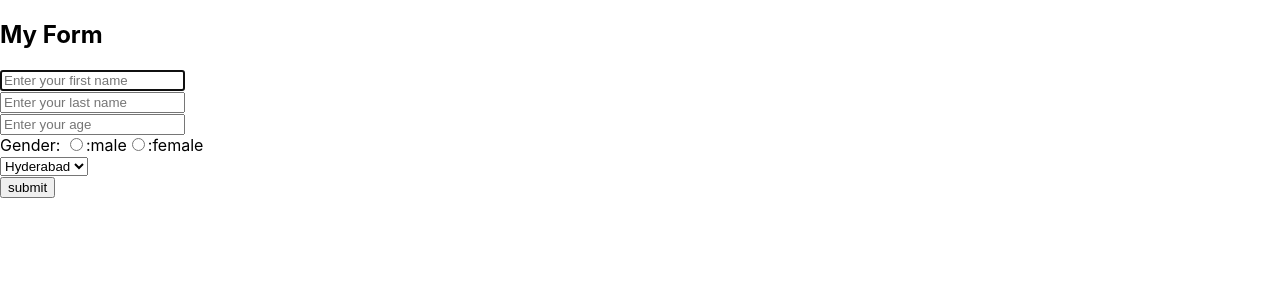
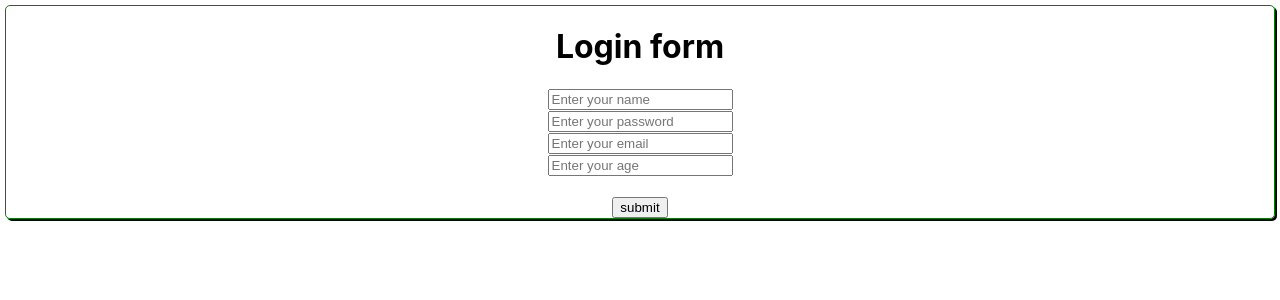
Before and after one commit to bhushanamvenkatesh/myapp, a React (Create React App) app: page / in a window 1280 px wide. Shown: the top 300 px of the page. Built offline with nearby package versions, Linux system fonts and the light colour scheme.

Commit message:
consoled formdata usikng useformik method 1

```diff
--- a/package.json
+++ b/package.json
@@ -8,6 +8,7 @@
     "@testing-library/user-event": "^13.5.0",
     "axios": "^1.6.7",
     "bootstrap": "^5.3.2",
+    "formik": "^2.4.5",
     "react": "^18.2.0",
     "react-dom": "^18.2.0",
     "react-scripts": "5.0.1",
--- a/src/Liginform.jsx
+++ b/src/Liginform.jsx
@@ -1,53 +1,31 @@
-import React, { useEffect } from "react";
+import React from "react";
+import { useFormik } from "formik";
 
-function Loginform() {
-
-    useEffect(()=>{
-        document.querySelector('input').focus()
-    },[])
-
-    const iref2=React.useRef()
-    const iref3=React.useRef()
-    const iref4=React.useRef()
-
-    function change(e,ref){
-        return e.key=="Enter"&& ref.current.focus()
-    }
-
-    function get(s){
-        console.log(document.getElementsByName('myform'))
-    }
+function Loginfrom() {
+    let myformdata = useFormik({
+        initialValues: {
+            'fname': "",
+            'pass': "",
+            'email': "",
+            'age': ""
+        },
+        onSubmit: (fd) => {
+            console.log('submit',fd)
+        }
+    })
 
 
-    return <>
-        <div>
-            <h2>My Form</h2>
-            <form name='myform' onClick={(e)=>e.preventDefault()}>
-                <input type="text" name='fname' placeholder="Enter your first name" onKeyUp={(e)=>change(e,iref2)}/> <br />
-                <input type="text" ref={iref2} name='lname' placeholder="Enter your last name" onKeyUp={(e)=>change(e,iref3)}/> <br />
-                <input type="number" ref={iref3} name='age' placeholder="Enter your age" /><br />
-                Gender: <input type="radio" name='gender' />:male<input type="radio" name='gender'/>:female
-                <br />
-                <select value='city'>
-                    <option value="hyderabad" name='city'>Hyderabad</option>
-                    <option value="vijayawada" name='city'>vijayawada</option>
-                    <option value='bengalore' name='city'>Bengalore</option>
-                    <option value="chennai" name='city'>Chennai</option>
-
-                </select>
-                <br />
-                <button onSubmit={(e)=>console.log(e)}>submit</button>
+    return <div className="my-form">
+        <h1>Login form</h1>
+        <form onSubmit={myformdata.handleSubmit}>
+            <input type="text" name='fname' placeholder="Enter your name" onChange={myformdata.handleChange} /> <br />
+            <input type="password" name='pass' placeholder="Enter your password" onChange={myformdata.handleChange} /> <br />
+            <input type="text" name='email' placeholder="Enter your email" onChange={myformdata.handleChange} /> <br />
+            <input type="text" name='age' placeholder="Enter your age" onChange={myformdata.handleChange} /> <br /><br />
+            <button type="submit">submit</button>
+        </form>
 
 
-
-
-
-            </form>
-        </div>
-
-
-
-    </>
+    </div>
 }
-
-export default Loginform
+export default Loginfrom
--- a/src/index.css
+++ b/src/index.css
@@ -17,3 +17,10 @@ code {
 .products{
   display: flex;
 }
+.my-form{
+  text-align: center;
+  border: 1px solid green;
+  border-radius: 5px;
+  box-shadow: 2px 2px;
+  margin: 5px;
+}
```
Also changed, not shown: 1 other file (tests, documents, lock files or other folders).
